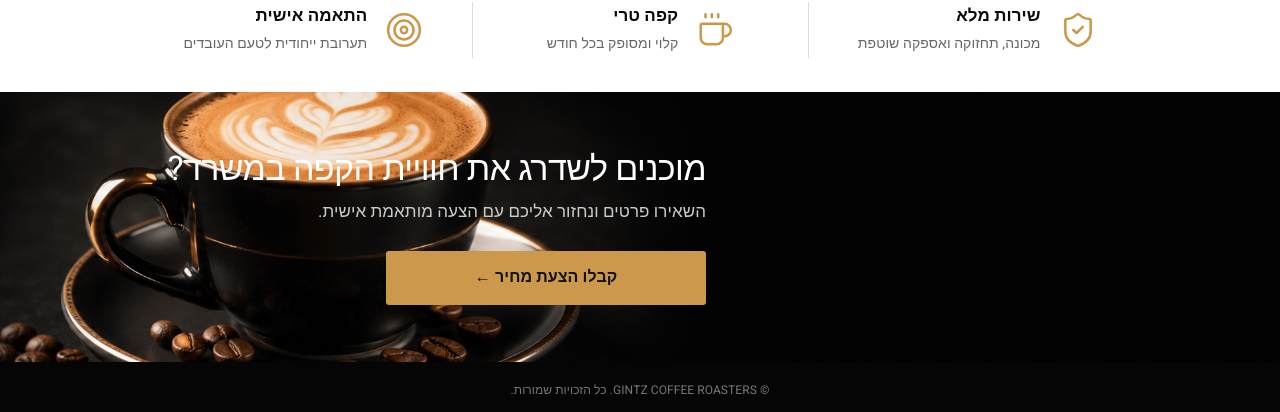
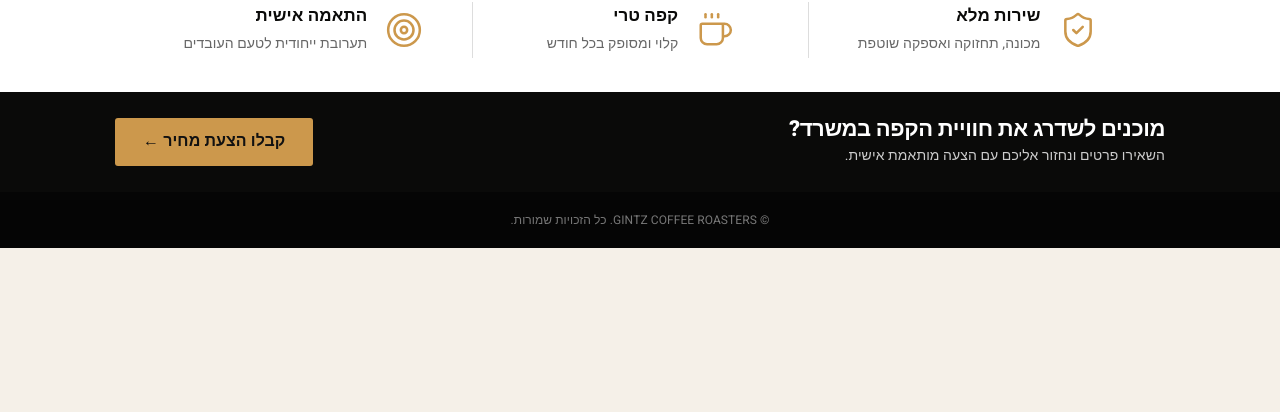
Before and after one commit to ronen12341/gintzcoffee, a Next.js app: page /lp in a window 1280 px wide. Shown: the part 1545-1957 px from the top of the page. After the commit the page ends 1793 px from the top, so only its background shows below. Built offline with nearby package versions, Linux system fonts and the light colour scheme; a web font is replaced by a local one.

Commit message:
Update site

```diff
--- a/src/app/lp/page.tsx
+++ b/src/app/lp/page.tsx
@@ -37,9 +37,9 @@ const FEATURE_CSS = `
 .business-lp .clients{padding:44px 20px 52px;text-align:center}.business-lp .section-title{font-size:23px;margin:0;font-weight:800}.business-lp .dash{width:38px;height:2px;background:var(--gold);margin:14px auto 28px}.business-lp .logo-row{display:flex;align-items:center;justify-content:center;direction:ltr}.business-lp .logo-item{height:72px;min-width:150px;padding:12px 26px;border-right:1px solid #d3d3d3;display:flex;align-items:center;justify-content:center}.business-lp .logo-item:first-child{border:0}.business-lp .logo-item img{max-width:136px;max-height:46px;width:auto;height:auto;object-fit:contain}.business-lp .logo-row.secondary{gap:28px;margin-top:18px}.business-lp .logo-row.secondary .logo-item{min-width:205px;height:75px}.business-lp .logo-row.secondary img{max-width:160px;max-height:56px}.business-lp .logo-row.secondary .meitar{max-width:185px}
 .business-lp .story{display:grid;grid-template-columns:1fr 1fr;background:var(--soft);min-height:460px}.business-lp .story-copy{display:flex;flex-direction:column;justify-content:center;padding:65px max(7vw,35px)}.business-lp .eyebrow{color:var(--gold);font-size:18px;margin:0 0 8px}.business-lp .story h2{font-size:42px;margin:0 0 22px;line-height:1.2}.business-lp .story-text{font-size:18px;color:#484848;max-width:520px;margin:0;line-height:1.7}.business-lp .promise{margin-top:28px;background:#111;color:#fff;padding:14px 22px;width:max-content;max-width:100%;border-right:4px solid var(--gold);font-weight:700}.business-lp .story-photo{position:relative;min-height:390px}.business-lp .story-photo img{object-fit:cover}
 .business-lp .service-benefits{display:grid;grid-template-columns:repeat(3,1fr);max-width:1050px;margin:auto;padding:34px 20px}.business-lp .service-benefit{display:flex;align-items:center;justify-content:center;gap:18px;padding:0 30px;border-left:1px solid #ddd}.business-lp .service-benefit:last-child{border:0}.business-lp .service-benefit svg{color:var(--gold);width:38px;height:38px;stroke-width:1.6;flex:0 0 auto}.business-lp .service-benefit b{display:block;font-size:17px}.business-lp .service-benefit span{font-size:14px;color:#666}
-.business-lp .closing{min-height:270px;background:url('/lp/cup.png') center/cover no-repeat;color:#fff;display:flex;align-items:center;padding:40px 7vw}.business-lp .closing-content{width:56%;margin-right:auto}.business-lp .closing h2{font-size:34px;margin:0 0 8px}.business-lp .closing p{color:#ccc;font-size:17px;margin:0 0 24px}.business-lp .closing a{display:inline-flex;align-items:center;justify-content:center;background:var(--gold);color:#111;font-weight:800;min-width:320px;height:54px;border-radius:3px}.business-lp footer{background:#050505;color:#777;text-align:center;padding:18px;font-size:12px}
-@media(max-width:860px){.business-lp .hero{padding:35px 20px 48px;background-position:36% center}.business-lp .hero-inner{grid-template-columns:1fr;gap:34px}.business-lp .hero-copy{text-align:center}.business-lp .wordmark{margin-bottom:30px}.business-lp .hero-description{margin-left:auto;margin-right:auto}.business-lp .quick-benefits{margin:auto}.business-lp .lead-card{margin:auto}.business-lp .story{grid-template-columns:1fr}.business-lp .story-photo{grid-row:1}.business-lp .story-copy{text-align:center;padding:45px 24px}.business-lp .story-text{margin:auto}.business-lp .promise{margin-left:auto;margin-right:auto}.business-lp .service-benefits{grid-template-columns:1fr}.business-lp .service-benefit{border-left:0;border-bottom:1px solid #ddd;justify-content:flex-start;padding:20px 30px}.business-lp .service-benefit:last-child{border-bottom:0}.business-lp .closing{background-position:22% center;padding:34px 22px}.business-lp .closing-content{width:62%}.business-lp .closing a{min-width:0;width:100%}}
-@media(max-width:560px){.business-lp .hero{min-height:0;padding:26px 16px 38px;background-position:27% center}.business-lp .wordmark{font-size:24px;letter-spacing:2px;margin-bottom:24px}.business-lp .wordmark small{font-size:8px}.business-lp h1{font-size:38px}.business-lp .hero-description{font-size:16px}.business-lp .machine-offer{font-size:16px}.business-lp .quick-benefits{grid-template-columns:repeat(2,1fr);gap:20px 0}.business-lp .quick-benefit:nth-child(2){border:0}.business-lp .lead-card{padding:25px 18px}.business-lp .lead-card h2{font-size:27px}.business-lp .clients{padding:35px 8px}.business-lp .logo-row{display:grid;grid-template-columns:repeat(2,1fr)}.business-lp .logo-item,.business-lp .logo-row.secondary .logo-item{min-width:0;height:70px;padding:12px 16px;border:0}.business-lp .logo-item img{max-width:125px;max-height:42px}.business-lp .logo-row.secondary{display:grid;grid-template-columns:repeat(2,1fr);gap:4px;margin-top:10px}.business-lp .logo-row.secondary .logo-item:last-child{grid-column:1/-1}.business-lp .story h2{font-size:33px}.business-lp .story-photo{min-height:280px}.business-lp .closing{background-position:28% center;min-height:320px}.business-lp .closing-content{width:62%}.business-lp .closing h2{font-size:27px}.business-lp .closing p{font-size:15px}}
+.business-lp .closing{background:var(--ink);color:#fff;padding:24px max(7vw,24px)}.business-lp .closing-inner{max-width:1050px;margin:auto;display:flex;align-items:center;justify-content:space-between;gap:24px;flex-wrap:wrap}.business-lp .closing h2{font-size:22px;margin:0 0 2px;font-weight:800}.business-lp .closing p{color:#ccc;font-size:14px;margin:0}.business-lp .closing a{display:inline-flex;align-items:center;justify-content:center;background:var(--gold);color:#111;font-weight:800;padding:0 28px;height:48px;border-radius:3px;white-space:nowrap;flex-shrink:0}.business-lp footer{background:#050505;color:#777;text-align:center;padding:18px;font-size:12px}
+@media(max-width:860px){.business-lp .hero{padding:35px 20px 48px;background-position:36% center}.business-lp .hero-inner{grid-template-columns:1fr;gap:34px}.business-lp .hero-copy{text-align:center}.business-lp .wordmark{margin-bottom:30px}.business-lp .hero-description{margin-left:auto;margin-right:auto}.business-lp .quick-benefits{margin:auto}.business-lp .lead-card{margin:auto}.business-lp .story{grid-template-columns:1fr}.business-lp .story-photo{grid-row:1}.business-lp .story-copy{text-align:center;padding:45px 24px}.business-lp .story-text{margin:auto}.business-lp .promise{margin-left:auto;margin-right:auto}.business-lp .service-benefits{grid-template-columns:1fr}.business-lp .service-benefit{border-left:0;border-bottom:1px solid #ddd;justify-content:flex-start;padding:20px 30px}.business-lp .service-benefit:last-child{border-bottom:0}.business-lp .closing-inner{flex-direction:column;text-align:center}.business-lp .closing a{width:100%}}
+@media(max-width:560px){.business-lp .hero{min-height:0;padding:26px 16px 38px;background-position:27% center}.business-lp .wordmark{font-size:24px;letter-spacing:2px;margin-bottom:24px}.business-lp .wordmark small{font-size:8px}.business-lp h1{font-size:38px}.business-lp .hero-description{font-size:16px}.business-lp .machine-offer{font-size:16px}.business-lp .quick-benefits{grid-template-columns:repeat(2,1fr);gap:20px 0}.business-lp .quick-benefit:nth-child(2){border:0}.business-lp .lead-card{padding:25px 18px}.business-lp .lead-card h2{font-size:27px}.business-lp .clients{padding:35px 8px}.business-lp .logo-row{display:grid;grid-template-columns:repeat(2,1fr)}.business-lp .logo-item,.business-lp .logo-row.secondary .logo-item{min-width:0;height:70px;padding:12px 16px;border:0}.business-lp .logo-item img{max-width:125px;max-height:42px}.business-lp .logo-row.secondary{display:grid;grid-template-columns:repeat(2,1fr);gap:4px;margin-top:10px}.business-lp .logo-row.secondary .logo-item:last-child{grid-column:1/-1}.business-lp .story h2{font-size:33px}.business-lp .story-photo{min-height:280px}.business-lp .closing h2{font-size:19px}.business-lp .closing p{font-size:13px}}
 `;
 
 export default function LandingPage() {
@@ -97,9 +97,11 @@ export default function LandingPage() {
       </section>
 
       <section className="closing">
-        <div className="closing-content">
-          <h2>מוכנים לשדרג את חוויית הקפה במשרד?</h2>
-          <p>השאירו פרטים ונחזור אליכם עם הצעה מותאמת אישית.</p>
+        <div className="closing-inner">
+          <div>
+            <h2>מוכנים לשדרג את חוויית הקפה במשרד?</h2>
+            <p>השאירו פרטים ונחזור אליכם עם הצעה מותאמת אישית.</p>
+          </div>
           <a href="#top">קבלו הצעת מחיר ←</a>
         </div>
       </section>
```
